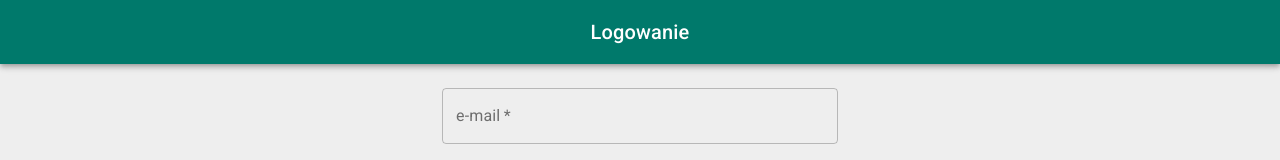
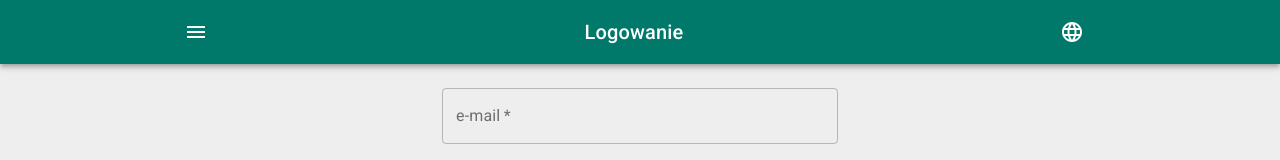
Before and after one commit to danjarosz/pantry-app, a React (Create React App) app: page / in a window 1280 px wide. Shown: the top 160 px of the page. Built offline with nearby package versions, Linux system fonts and the light colour scheme.

Commit message:
feat(TopBar): implement Navigation and LanguageSelector buttons

```diff
--- a/src/components/TopBar/TopBar.jsx
+++ b/src/components/TopBar/TopBar.jsx
@@ -8,10 +8,16 @@ import {
   Typography
 } from '@material-ui/core';
 import BackButton from "../BackButton/BackButton";
+import LanguageSelector from "../LanguageSelector/LanguageSelector";
+import Navigation from "../Navigation/Navigation";
 
 const useStyles = makeStyles(() => ({
   root: {
     flexGrow: 1,
+  },
+  toolbar: {
+    paddingLeft: 0,
+    paddingRight: 0
   },
   title: {
     flexGrow: 1,
@@ -36,18 +42,18 @@ export default function ButtonAppBar({ variant }) {
   }
 
   // <BackButton />
-  let backButton = <BackButton />
+  let rightButton = <BackButton />
   if (variant !== "private") {
-    backButton = null;
+    rightButton = <LanguageSelector />;
   }
 
   // Render
   return (
     <div className={classes.root}>
       <AppBar position="static">
-        <Container maxWidth={"lg"}>
-          <Toolbar>
-            {backButton}
+        <Container maxWidth={"md"}>
+          <Toolbar className={classes.toolbar}>
+            <Navigation variant={variant}/>
             <Typography
               variant="h6"
               className={classes.title}
@@ -55,6 +61,7 @@ export default function ButtonAppBar({ variant }) {
             >
               {title}
             </Typography>
+            {rightButton}
           </Toolbar>
         </Container>
       </AppBar>
```
